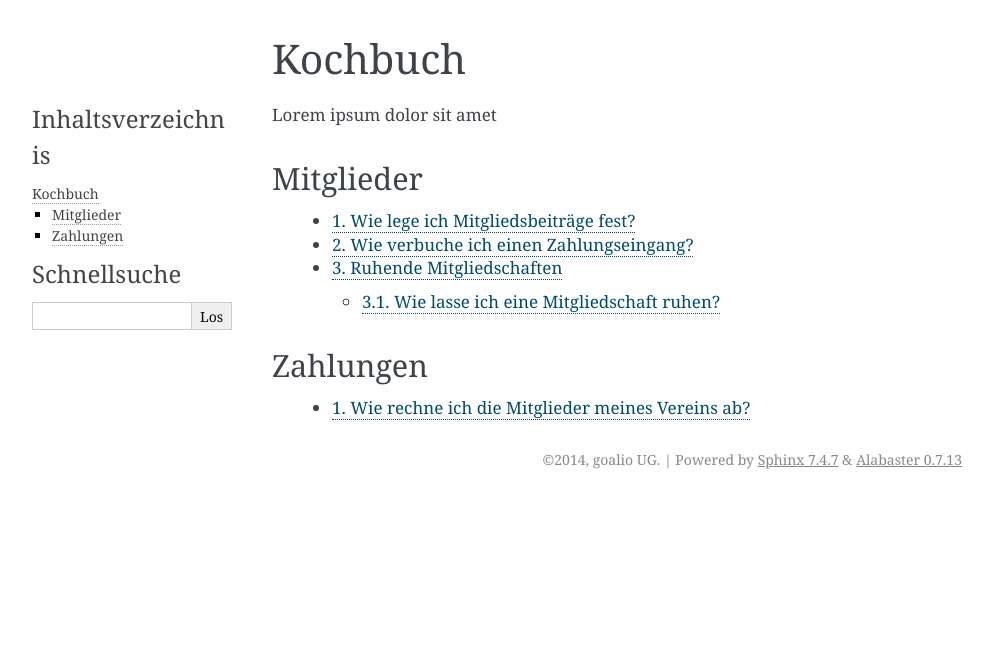
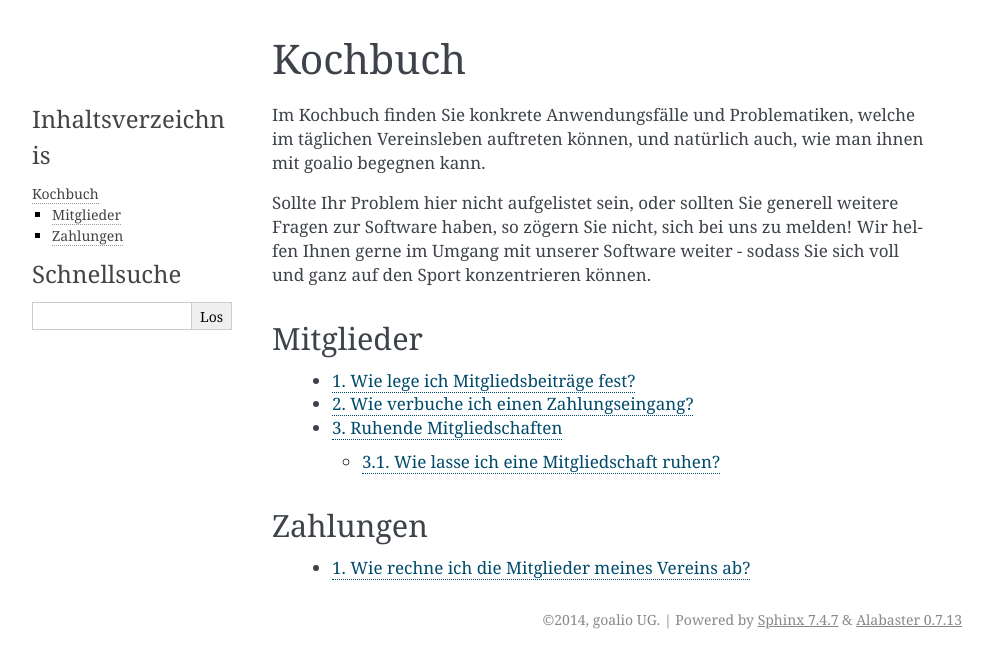
Before and after one commit to goalio/docs, a Sphinx documentation site: the page built from docs/kochbuch/index.rst, in a window 1280 px wide. Shown: the top 668 px of the page, without its empty margins (148-1141 px from the left). Built offline with Sphinx 7.4.7, drawn with Linux system fonts in a browser that asks for light colours; formulas are drawn with MathJax 3; pages that are not in the unit, such as notebooks, are missing from menus.

Commit message:
Update index.rst

```diff
--- a/docs/kochbuch/index.rst
+++ b/docs/kochbuch/index.rst
@@ -1,7 +1,9 @@
 Kochbuch
 ========
 
-Lorem ipsum dolor sit amet
+Im Kochbuch finden Sie konkrete Anwendungsfälle und Problematiken, welche im täglichen Vereinsleben auftreten können, und natürlich auch, wie man ihnen mit goalio begegnen kann.
+
+Sollte Ihr Problem hier nicht aufgelistet sein, oder sollten Sie generell weitere Fragen zur Software haben, so zögern Sie nicht, sich bei uns zu melden! Wir helfen Ihnen gerne im Umgang mit unserer Software weiter - sodass Sie sich voll und ganz auf den Sport konzentrieren können.
 
 Mitglieder
 ----------
```
